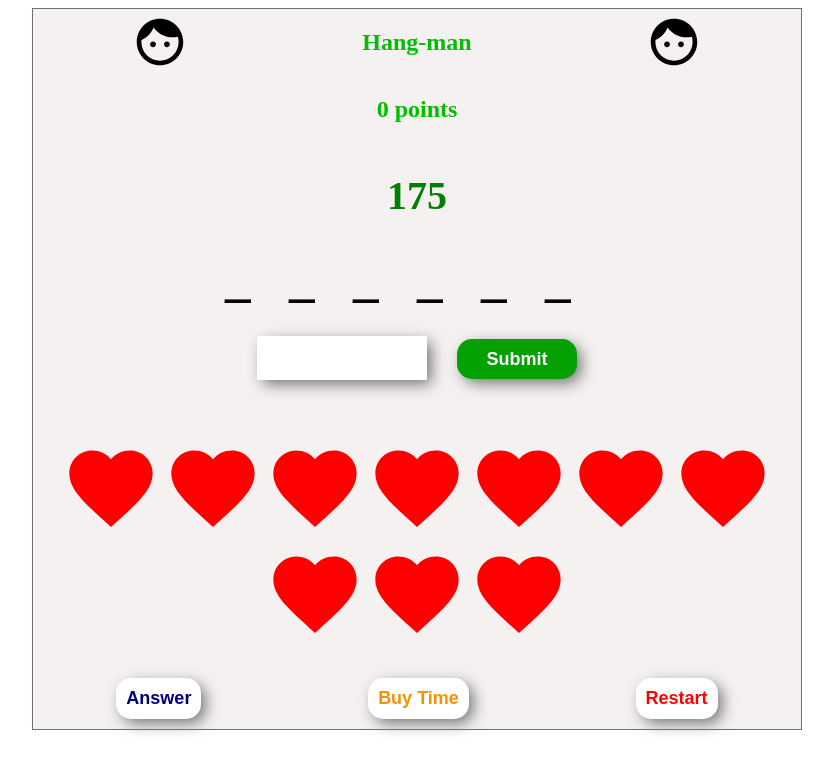
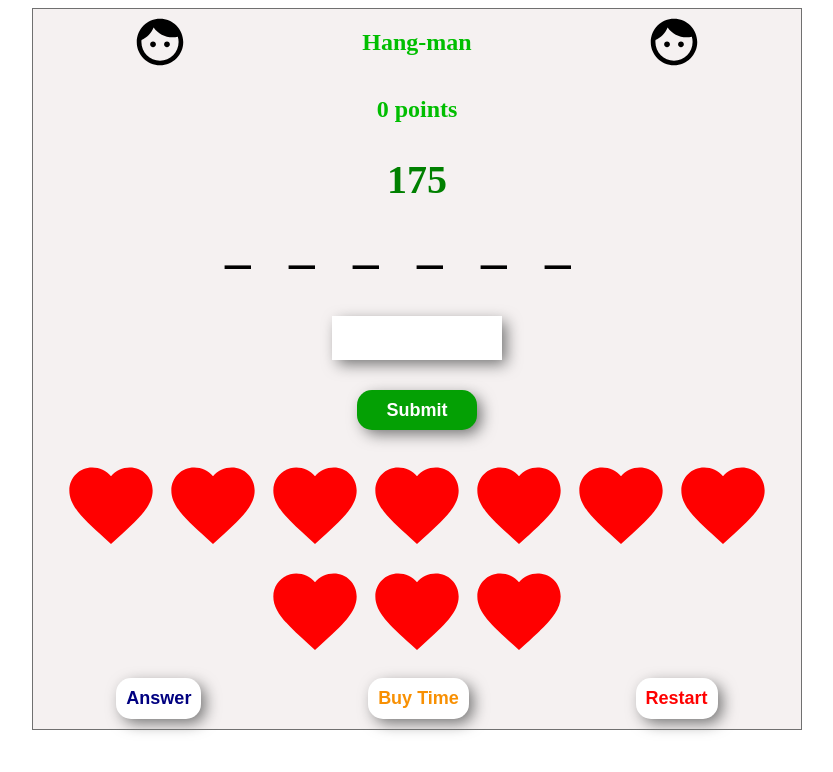
Before and after one commit to jcsmileyjr/hangman2, an Angular app: page / in a window 1280 px wide. Shown: the top 772 px of the page, without its empty margins (223-1056 px from the left). Built offline with nearby package versions, Linux system fonts and the light colour scheme.

Commit message:
Refactor to stack input and submit buttons on top of each other

```diff
--- a/src/app/components/input/input.component.css
+++ b/src/app/components/input/input.component.css
@@ -1,17 +1,22 @@
 
 main {
-    text-align: center;
+
     flex: 2;
 }
 
+section {
+    padding-top: 30px;
+    display: flex;
+    justify-content: center;
+}
+
 input {
-    margin-right: 30px;
     border: none;
     -webkit-box-shadow: 5px 5px 15px -1px #707070;
     box-shadow: 5px 5px 15px -1px #707070;
     padding: 10px;
     height: 7vw;
-    width: 15vw;
+    width: 20vw;
     font-size:20px;
     text-align: center;
     font-weight: bold;
@@ -28,7 +33,7 @@ button {
     padding: 10px 10px 10px 10px;
     font-size: large;
     height: 7vh;
-    width: 15vh;
+    width: 20vh;
 }
 
 /*tablet-size screens*/
--- a/src/app/components/input/input.component.html
+++ b/src/app/components/input/input.component.html
@@ -1,4 +1,9 @@
 <main>
-    <input #userInput (keyup.enter)="getValue(userInput.value); userInput.value = ''" type="text" size=10 maxlength=1 pattern="[a-zA-Z]" />
-    <button (click)="getValue(userInput.value); userInput.value = ''" type="button" >Submit</button>
+    <section>
+        <input #userInput (keyup.enter)="getValue(userInput.value); userInput.value = ''" type="text" size=10 maxlength=1 pattern="[a-zA-Z]" />
+    </section>
+    <section>
+        <button (click)="getValue(userInput.value); userInput.value = ''" type="button" >Submit</button>
+    </section>
+
 </main>
```
